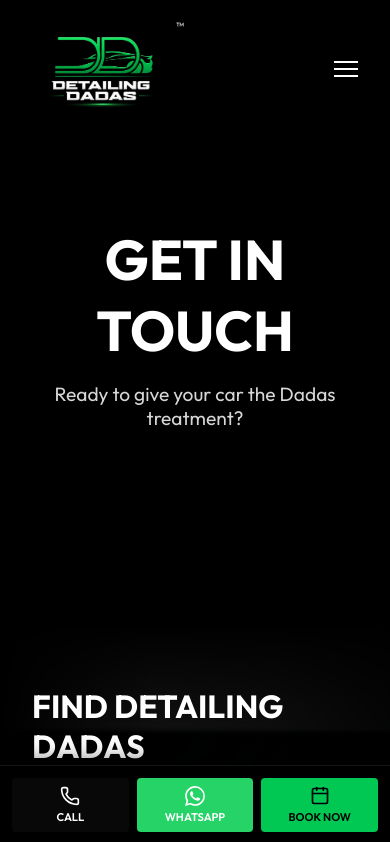
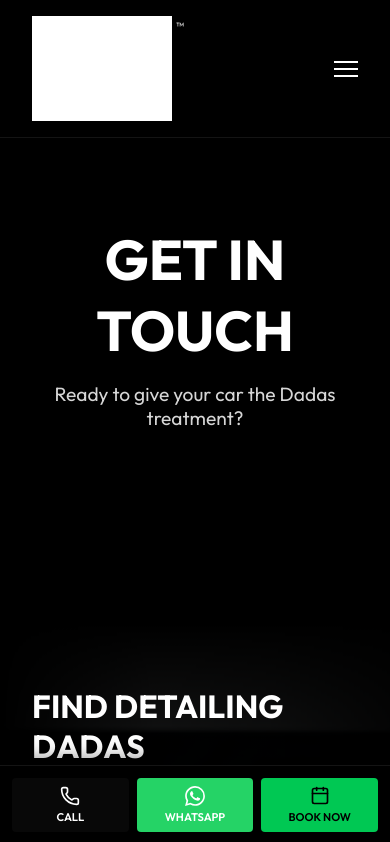
Before and after one commit to varshnilyadav/detailing-dadas, a Next.js app: page /contact in a window 390 px wide. Shown: the top 842 px of the page. Built offline with nearby package versions, Linux system fonts and the light colour scheme.

Commit message:
style: Fix mobile navbar background and invert logo for contrast

```diff
--- a/src/components/layout/Navbar.module.css
+++ b/src/components/layout/Navbar.module.css
@@ -6,11 +6,15 @@
   z-index: 100;
   transition: all 0.4s ease;
   padding: 1rem 0;
+  background: var(--color-black);
+  border-bottom: 1px solid var(--border-color);
 }
 
 @media (min-width: 992px) {
   .header {
     padding: 1.5rem 0;
+    background: transparent;
+    border-bottom: none;
   }
 }
 
--- a/src/components/ui/Logo.module.css
+++ b/src/components/ui/Logo.module.css
@@ -7,9 +7,10 @@
 .logoImage {
   display: block;
   object-fit: contain;
+  filter: brightness(0) invert(1);
 }
 
-@media (max-width: 767px) {
+@media (max-width: 991px) {
   .logoImage {
     max-width: 140px !important;
     height: auto !important;
```
